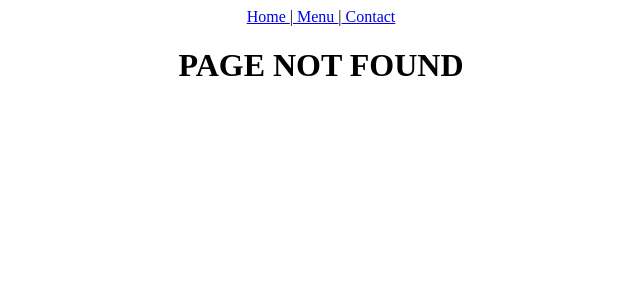
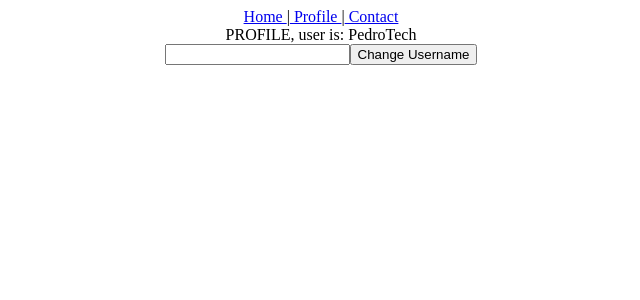
Before and after one commit to longkid/react-beginner-course-2022, a React (Create React App) app: page /profile in a window 1280 px wide. Before the commit this address had no page. Shown: the top 300 px of the page, without its empty margins (319-959 px from the left). Built offline with nearby package versions, Linux system fonts and the light colour scheme.

Commit message:
Prop drilling in React

```diff
--- a/src/App.js
+++ b/src/App.js
@@ -1,18 +1,24 @@
 import "./App.css";
 import { BrowserRouter as Router, Routes, Route, Link } from "react-router-dom";
 import { Home } from "./pages/Home";
-import { Menu } from "./pages/Menu";
+import { Profile } from "./pages/Profile";
 import { Contact } from "./pages/Contact";
 import { Navbar } from "./Navbar";
+import { useState } from "react";
 
 function App() {
+  const [username, setUsername] = useState("PedroTech");
+
   return (
     <div className="App">
       <Router>
         <Navbar />
         <Routes>
-          <Route path="/" element={<Home />} />
-          <Route path="/menu" element={<Menu />} />
+          <Route path="/" element={<Home username={username} />} />
+          <Route
+            path="/profile"
+            element={<Profile username={username} setUsername={setUsername} />}
+          />
           <Route path="/contact" element={<Contact />} />
           <Route path="*" element={<h1>PAGE NOT FOUND</h1>} />
         </Routes>
--- a/src/Navbar.js
+++ b/src/Navbar.js
@@ -4,7 +4,7 @@
   return (
     <div>
       <Link to="/"> Home </Link>|
-      <Link to="/menu"> Menu </Link>|
+      <Link to="/profile"> Profile </Link>|
       <Link to="/contact"> Contact </Link>
     </div>
   );
--- /dev/null
+++ b/src/components/ChangeProfile.js
@@ -0,0 +1,17 @@
+import { useState } from "react";
+
+export const ChangeProfile = (props) => {
+  const [newUsername, setNewUsername] = useState("");
+  return (
+    <div>
+      <input
+        onChange={(event) => {
+          setNewUsername(event.target.value);
+        }}
+      />
+      <button onClick={() => props.setUsername(newUsername)}>
+        Change Username
+      </button>
+    </div>
+  );
+};
--- a/src/pages/Home.js
+++ b/src/pages/Home.js
@@ -1,3 +1,3 @@
-export const Home = () => {
-  return <h1>THIS IS THE HOME PAGE</h1>;
+export const Home = (props) => {
+  return <h1>This is the home page and user is: {props.username}</h1>;
 };
--- a/src/pages/Menu.js
+++ /dev/null
@@ -1,3 +0,0 @@
-export const Menu = () => {
-  return <h1>THIS IS THE MENU PAGE</h1>;
-};
--- /dev/null
+++ b/src/pages/Profile.js
@@ -0,0 +1,10 @@
+import { ChangeProfile } from "../components/ChangeProfile";
+
+export const Profile = (props) => {
+  return (
+    <div>
+      PROFILE, user is: {props.username}
+      <ChangeProfile setUsername={props.setUsername} />
+    </div>
+  );
+};
```
